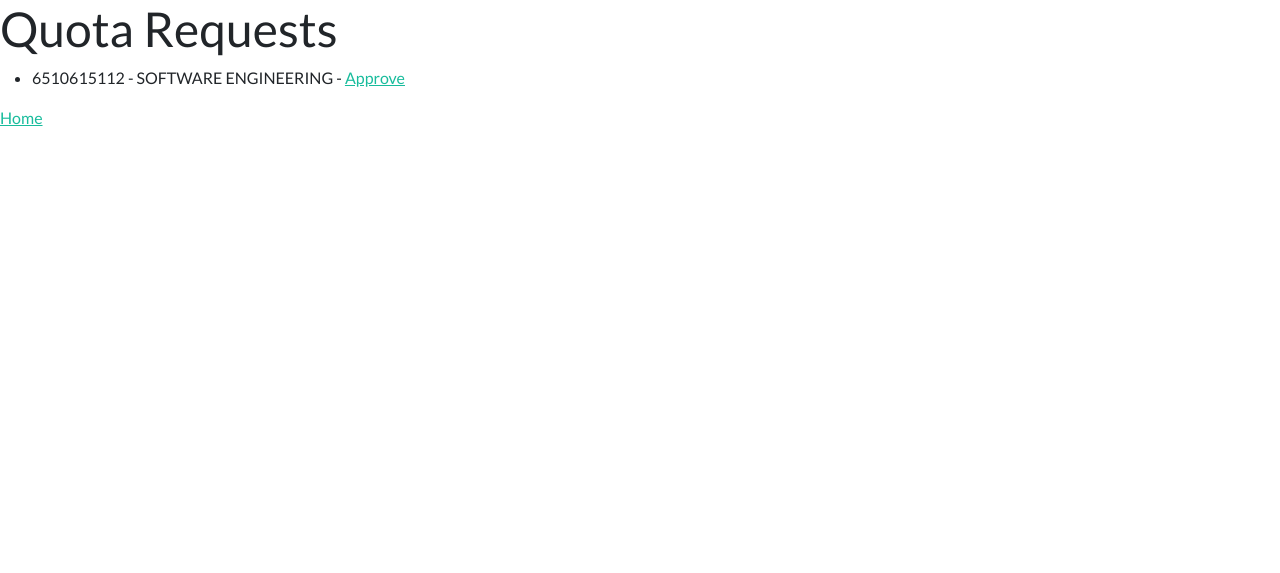
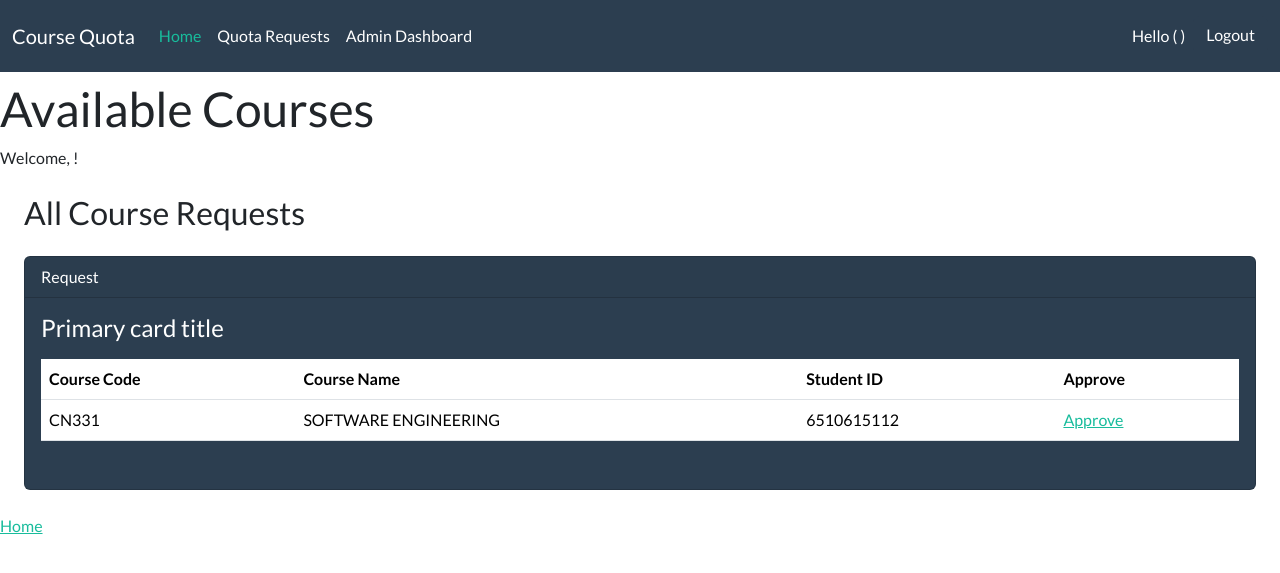
Before and after one commit to 6510615112/cn331-as2, a Django app: page /quota_requests/ in a window 1280 px wide. Shown: the top 573 px of the page. Run offline with Django 5.2, Linux system fonts and the light colour scheme; a user stored in the database is signed in; data comes from the database, SQL or seed files in the repository; some libraries are stand-ins or nearby versions.

Commit message:
complete quota requests

```diff
--- a/course_quota/courses/templates/courses/quota_requests_list.html
+++ b/course_quota/courses/templates/courses/quota_requests_list.html
@@ -3,17 +3,110 @@
 <html>
 <head>
     <title>Quota Requests</title>
-    <link href="{% static 'css/bootstrap.min.css' %}" rel ="stylesheet">
-</head>
-<body>
-    <h1>Quota Requests</h1>
-    <ul>
-        {% for request in requests %}
-            <li>{{ request.student.username }} - {{ request.course.name }} -
-                <a href="{% url 'approve_quota_request' request.id %}">Approve</a>
-            </li>
-        {% endfor %}
-    </ul>
+    <link href="{% static 'bootstrap.min.css' %}" rel ="stylesheet">
+    <body>
+        <nav class="navbar navbar-expand-lg bg-primary" data-bs-theme="dark">
+            <div class="container-fluid">
+              <a class="navbar-brand" href="#">Course Quota</a>
+              <button class="navbar-toggler" type="button" data-bs-toggle="collapse" data-bs-target="#navbarColor01" aria-controls="navbarColor01" aria-expanded="false" aria-label="Toggle navigation">
+                <span class="navbar-toggler-icon"></span>
+              </button>
+              <div class="collapse navbar-collapse" id="navbarColor01">
+                <ul class="navbar-nav me-auto">
+                  <li class="nav-item">
+                    <a class="nav-link active" href="{% url 'home' %}">Home
+                      <span class="visually-hidden">(current)</span>
+                    </a>
+                  </li>
+                  {% if not user.is_staff%}
+                  <li class="nav-item">
+                    <a class="nav-link" href="{% url 'course_list' %}">Course List</a>
+                  </li>
+                  <li class="nav-item">
+                    <a class="nav-link" href="{% url 'my_quota_requests' %}">My Request</a>
+                  </li>
+                  <li class="nav-item">
+                    <a class="nav-link" href="{% url 'my_enrolled_courses' %}">My Course</a>
+                  </li>
+                  {% endif %}
+                  {% if user.is_staff %}
+                  <li class="nav-item">
+                    <a class="nav-link" href="{% url 'quota_requests_list' %}">Quota Requests</a>
+                  </li>
+                  <li class="nav-item">
+                    <a class="nav-link" href="{% url 'admin_dashboard' %}">Admin Dashboard</a>
+                  </li>
+                {% endif %}
+                </ul>
+                {% if user.is_authenticated%}
+                <ul class="navbar-nav">
+                    <li class="nav-item">
+                        <a class="nav-link">Hello ({{ user.first_name }} {{ user.last_name }})</a>
+                    </li>
+                    <li class="nav-item">
+                        <form method="post" action="{% url 'logout' %}">
+                            {% csrf_token %}
+                            <button type="submit" class="btn btn-primary">Logout</button>
+                        </form>
+                    </li>
+                </ul>
+                {%else%}
+                <ul class="navbar-nav">
+                    <li class="nav-item">
+                        <a class="nav-link" href="login">Login</a>
+                    </li>
+                    <li class="nav-item">
+                        <a class="nav-link"href="register">Signup</a>
+                    </li>
+                </ul>
+                {% endif%}
+              </div>
+            </div>
+          </nav>
+    <h1></h1>
+    <h1>Available Courses</h1>
+    <p>Welcome, {{ user.first_name }} {{user.last_name}}!</p>
+    <div class="container.fluid">
+        <h3 class="m-4"> All Course Requests </h3>
+        <div class='row'>
+            <div class="col-12">
+                {% if request %}
+                <div class="card text-white bg-primary ms-4 me-4 mb-4">
+                    <div class="card-header">Request</div>
+                    <div class="card-body">
+                      <h4 class="card-title">Primary card title</h4>
+                      <p class="card-text">
+                        <div class="table-responsive">
+                            <table class="table table-hover">
+                                <thead>
+                                  <tr>
+                                    <th scope="col">Course Code</th>
+                                    <th scope="col">Course Name</th>
+                                    <th scope="col">Student ID</th>
+                                    <th scope="col">Approve</th>
+                                  </tr>
+                                </thead>
+                                <tbody>
+                                    {% for request in requests %}
+                                    <tr>
+                                        <td>{{request.course.code}}</td>
+                                        <td>{{request.course.name}}</td>
+                                        <td>{{request.student.username}}</td>
+                                        <td><a href="{% url 'approve_quota_request' request.id %}">Approve</a></td>
+                                    </tr>
+                                    {% endfor %}
+                                </tbody>
+                              </table>
+                        </div>
+                      </p>
+                    </div>
+                  </div>
+                {% else %}
+                <h5 class="alert alert-primary ms-4 me-4">No Course Available</h5>
+                {%endif%}
+        </div>
+    </div>
+
     <a href="{% url 'home' %}">Home</a>
 </body>
 </html>
```
